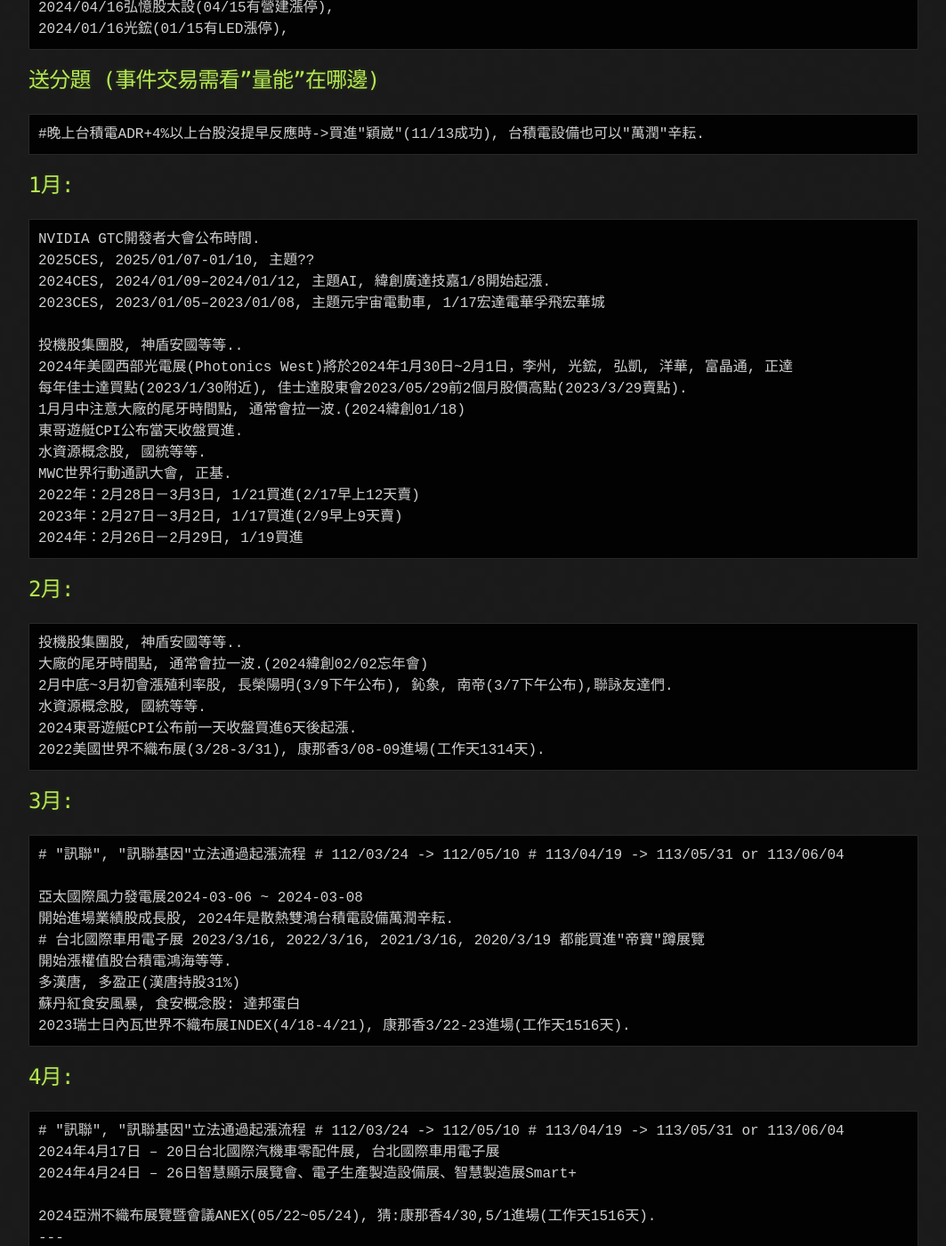
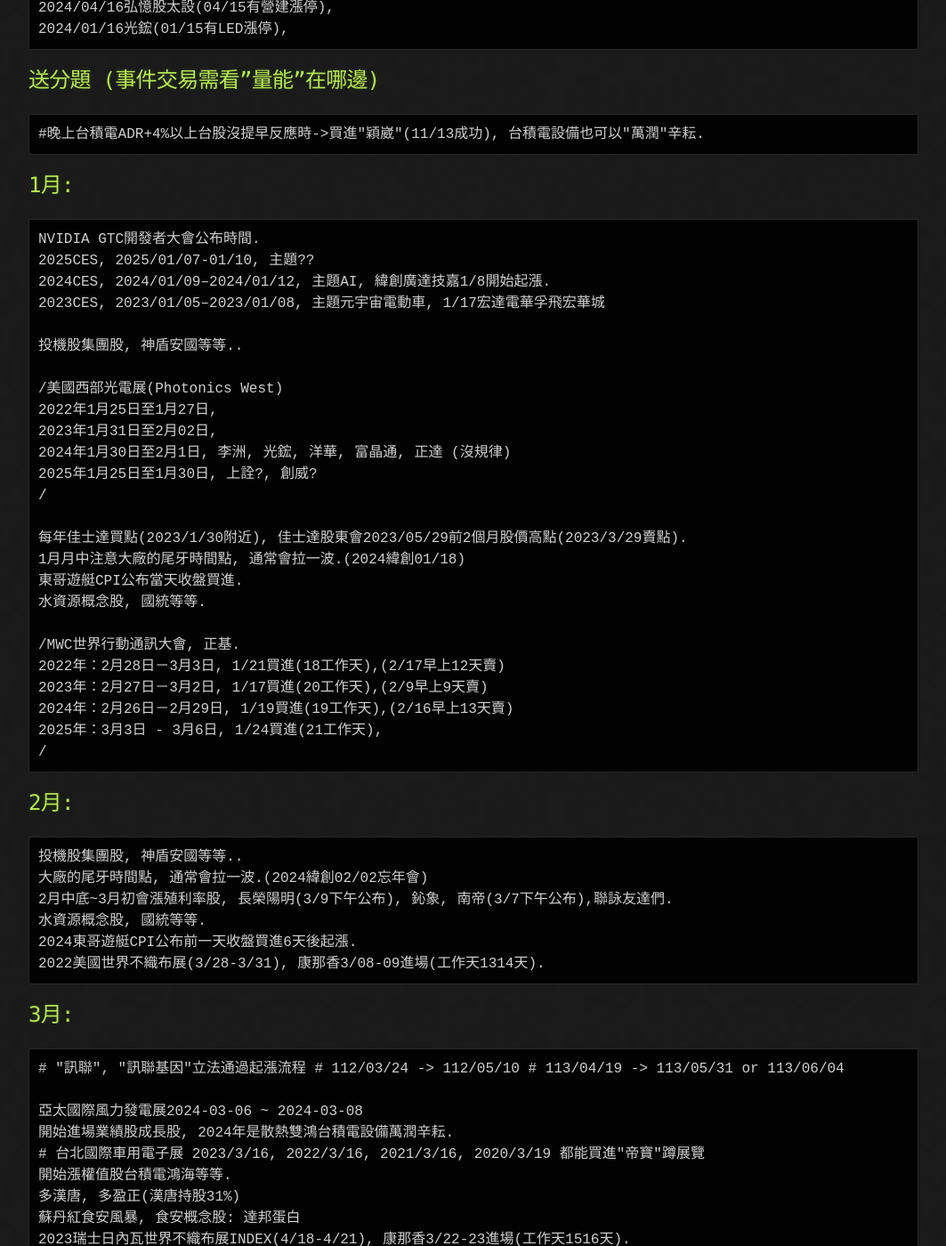
Before and after one commit to lepg5487/Stock_God, a Jekyll site: the page built from experience.md, in a window 1280 px wide and 1400 px high, scrolled down 1501 px. Shown: the whole window at 89% size, without its empty margins (108-1171 px from the left). Built offline with Jekyll 4.4.1, drawn with Linux system fonts in a browser that asks for light colours; our own code applies the rules of GitHub Pages for plain Markdown files; some of the changed text lies outside the part shown.

Commit message:
Update experience.md

````diff
--- a/experience.md
+++ b/experience.md
@@ -67,15 +67,25 @@
 2023CES, 2023/01/05–2023/01/08, 主題元宇宙電動車, 1/17宏達電華孚飛宏華城
 
 投機股集團股, 神盾安國等等..
-2024年美國西部光電展(Photonics West)將於2024年1月30日~2月1日，李州, 光鋐, 弘凱, 洋華, 富晶通, 正達
+
+/美國西部光電展(Photonics West)
+2022年1月25日至1月27日,
+2023年1月31日至2月02日,
+2024年1月30日至2月1日, 李洲, 光鋐, 洋華, 富晶通, 正達 (沒規律)
+2025年1月25日至1月30日, 上詮?, 創威?
+/
+
 每年佳士達買點(2023/1/30附近), 佳士達股東會2023/05/29前2個月股價高點(2023/3/29賣點).
 1月月中注意大廠的尾牙時間點, 通常會拉一波.(2024緯創01/18)
 東哥遊艇CPI公布當天收盤買進.
 水資源概念股, 國統等等.
-MWC世界行動通訊大會, 正基.
-2022年：2月28日－3月3日, 1/21買進(2/17早上12天賣)
-2023年：2月27日－3月2日, 1/17買進(2/9早上9天賣)
-2024年：2月26日－2月29日, 1/19買進
+
+/MWC世界行動通訊大會, 正基.
+2022年：2月28日－3月3日, 1/21買進(18工作天),(2/17早上12天賣)
+2023年：2月27日－3月2日, 1/17買進(20工作天),(2/9早上9天賣)
+2024年：2月26日－2月29日, 1/19買進(19工作天),(2/16早上13天賣)
+2025年：3月3日 - 3月6日, 1/24買進(21工作天),
+/
 ```
 ## 2月:
 ```
@@ -167,10 +177,14 @@
 ```
 ## 10月:
 ```
-國際光電大展OPTO
+國際光電大展OPTO, 矽光子:上詮, 創威
+\
 要看"量能"在哪邊
 2022年東森雙11(2022大賺2023持平).
 2023年11月量在網家2023大賺.
+2023/10/24淘寶雙11優惠開始,
+2024/10/14淘寶雙11優惠開始, 雙11概念觀察綠界科技, 多網家.
+\
 G20舉辦日的前12天買進權值股, G20附近賣出權值股, 權值股會開始回檔, 開始布局中小型股.
 2023年9月9日-10日舉辦, 2023年8月28日找好買點準備進場. (立積成功)
 2024年11月18日至19日 : "立積", 中租, 寶成.
````
